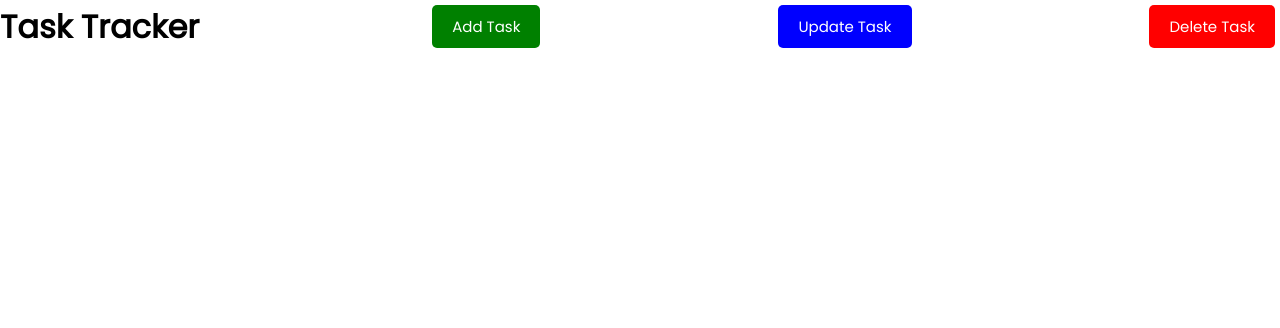
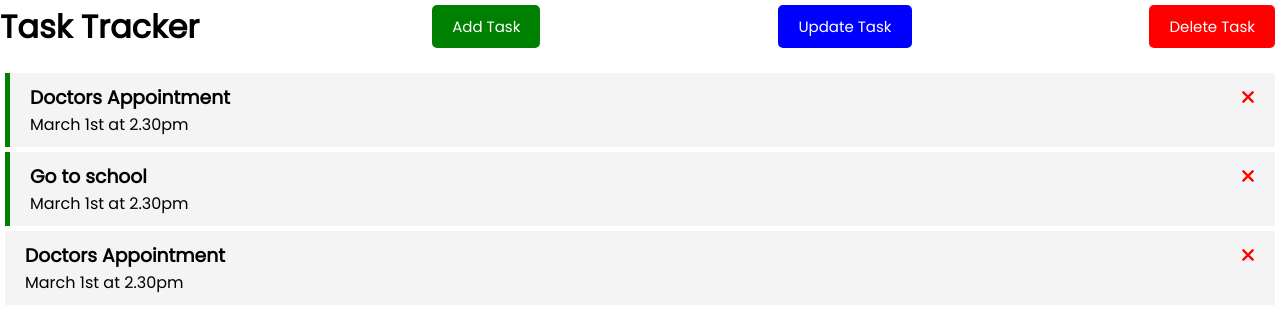
Before and after one commit to ergunDevv/TaskTracker-Vue.js-, a Vue app: page / in a window 1280 px wide. Shown: the top 328 px of the page. Built offline with nearby package versions, Linux system fonts and the light colour scheme.

Commit message:
Button Delete Event with hooks.

```diff
--- a/public/index.html
+++ b/public/index.html
@@ -5,6 +5,7 @@
     <meta http-equiv="X-UA-Compatible" content="IE=edge">
     <meta name="viewport" content="width=device-width,initial-scale=1.0">
     <link rel="icon" href="<%= BASE_URL %>favicon.ico">
+    <link rel="stylesheet" href="https://cdnjs.cloudflare.com/ajax/libs/font-awesome/6.3.0/css/all.min.css" integrity="sha512-SzlrxWUlpfuzQ+pcUCosxcglQRNAq/DZjVsC0lE40xsADsfeQoEypE+enwcOiGjk/bSuGGKHEyjSoQ1zVisanQ==" crossorigin="anonymous" referrerpolicy="no-referrer" />
     <title><%= htmlWebpackPlugin.options.title %></title>
   </head>
   <body>
--- a/src/App.vue
+++ b/src/App.vue
@@ -1,20 +1,31 @@
 <template>
   <div>
     <Header title="Task Tracker" />
-  </div>
+    <TasksComponent v-on:delete-task="deleteTask" :tasks="tasks" />
+</div>
 </template>
 
 <script>
 import Header from "./components/Header.vue";
+import TasksComponent from "./components/Tasks.vue";
+
 export default {
   name: "App",
   components: {
     Header,
+    TasksComponent,
   },
   data() {
     return {
       tasks: [],
     };
+  },
+  methods:{
+    deleteTask(id){
+      if(confirm('Are you sure?')){
+        this.tasks = this.tasks.filter(task=>task.id !==id)
+      }
+    }
   },
   created() {
     this.tasks = [
@@ -26,7 +37,7 @@ export default {
       },
       {
         id:"2",
-        text:'Doctors Appointment',
+        text:'Go to school',
         day:'March 1st at 2.30pm',
         reminder:true,
       },
@@ -34,7 +45,7 @@ export default {
         id:"3",
         text:'Doctors Appointment',
         day:'March 1st at 2.30pm',
-        reminder:true,
+        reminder:false,
       },
 
     ];
--- /dev/null
+++ b/src/components/Task.vue
@@ -0,0 +1,44 @@
+<template>
+    <div :class="[task.reminder ? 'reminder' : '' , 'task']">
+        <h3>{{ task.text }}
+        <i v-on:click="onDelete(task.id)" class="fas fa-times"></i>
+        </h3>
+        <p>{{ task.day }}</p>
+    </div>
+</template>
+
+<script>
+export default {
+    name:'TaskComponent',
+    props:{
+        task:Object
+    },
+    methods: {
+        onDelete(id){
+            this.$emit('delete-task' , id);
+        }
+    }
+}
+</script>
+
+
+
+<style scope>
+.fas {
+  color: red;
+}
+.task {
+  background: #f4f4f4;
+  margin: 5px;
+  padding: 10px 20px;
+  cursor: pointer;
+}
+.task.reminder {
+  border-left: 5px solid green;
+}
+.task h3 {
+  display: flex;
+  align-items: center;
+  justify-content: space-between;
+}
+</style>
--- /dev/null
+++ b/src/components/Tasks.vue
@@ -0,0 +1,20 @@
+<template>
+    <div :key="task.id" v-for="task in tasks">
+        <Task v-on:delete-task="$emit('delete-task',task.id)" :task="task"/>
+    </div>
+</template>
+
+<script>
+import Task from './Task.vue'
+
+export default{
+    name:'TasksComponent',
+    props:{
+        tasks:Array,
+    },
+    components:{
+        Task
+    },
+    emits:['delete-task']
+}
+</script>
```
